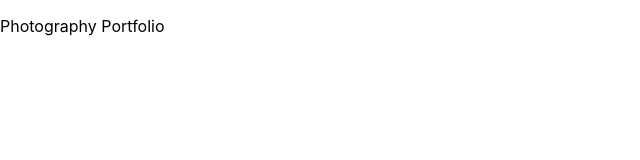
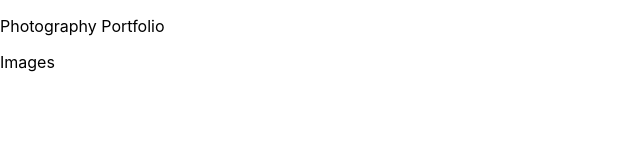
Before and after one commit to Peterhyh/photography_portfolio, a React (Create React App) app: page / in a window 1280 px wide. Shown: the top 160 px of the page, without its empty margins (0-640 px from the left). Built offline with nearby package versions, Linux system fonts and the light colour scheme.

Commit message:
image jsx added

```diff
--- a/src/pages/HomePage.js
+++ b/src/pages/HomePage.js
@@ -2,7 +2,10 @@ const HomePage = () => {
     return (
         <div>
             <p>Photography Portfolio</p>
-            <img />
+            <div>
+                <p>Images</p>
+                <img />
+            </div>
         </div>
     )
 };
```
